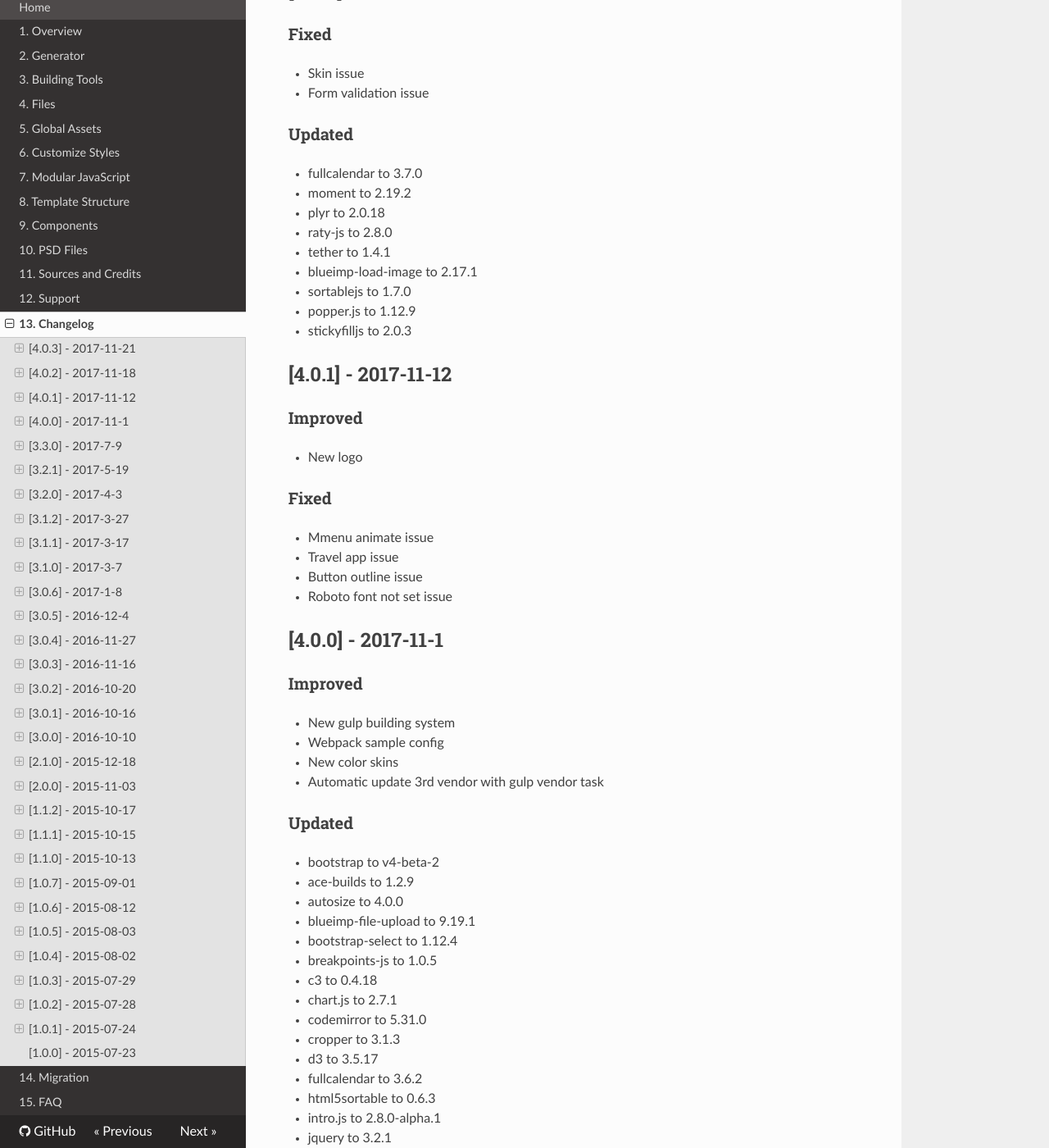
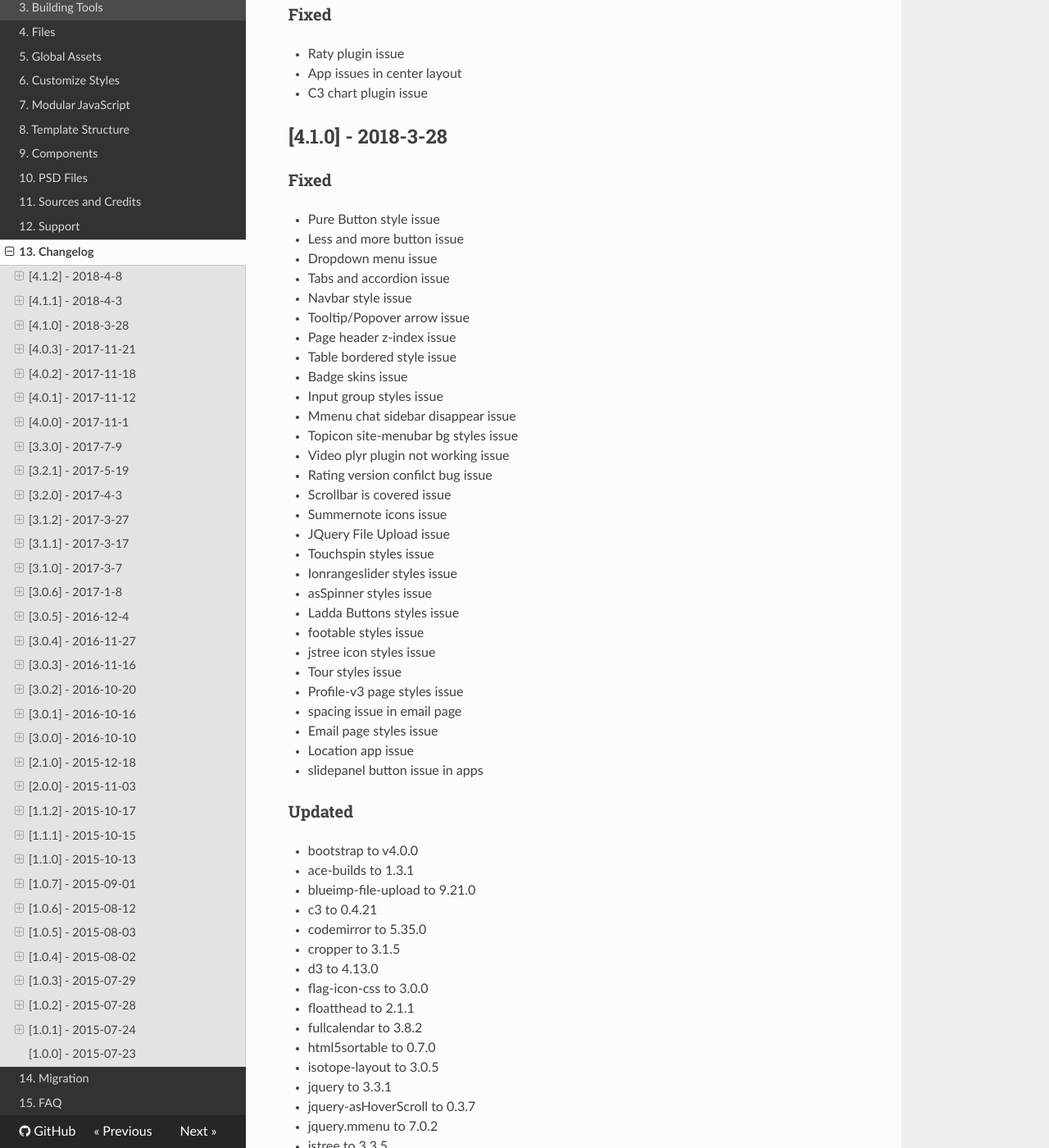
Before and after one commit to thecreation/remark-docs, an MkDocs documentation site: the page built from docs/changelog.md, in a window 1280 px wide and 1400 px high, scrolled down 414 px. Shown: the whole window at 82% size. Built offline with MkDocs 1.6.1, drawn with Linux system fonts in a browser that asks for light colours; nearby versions of some CDN libraries; old or Windows-style settings are respelled for this version of MkDocs; some of the changed text lies outside the part shown.

```diff
--- a/docs/changelog.md
+++ b/docs/changelog.md
@@ -1,6 +1,89 @@
 #11. Changelog
 
 If you enjoy Remark, please leave a nice review on [themeforest](https://themeforest.net/item/remark-responsive-bootstrap-4-admin-template/11989202).
+
+[4.1.2] - 2018-4-8
+--------------------
+### Fixed
+- Material style assets issue
+
+[4.1.1] - 2018-4-3
+--------------------
+### Fixed
+- Raty plugin issue
+- App issues in center layout
+- C3 chart plugin issue
+
+[4.1.0] - 2018-3-28
+--------------------
+### Fixed
+- Pure Button style issue
+- Less and more button issue
+- Dropdown menu issue
+- Tabs and accordion issue
+- Navbar style issue
+- Tooltip/Popover arrow issue
+- Page header z-index issue
+- Table bordered style issue
+- Badge skins issue
+- Input group styles issue
+- Mmenu chat sidebar disappear issue
+- Topicon site-menubar bg styles issue
+- Video plyr plugin not working issue
+- Rating version confilct bug issue
+- Scrollbar is covered issue
+- Summernote icons issue
+- JQuery File Upload issue
+- Touchspin styles issue
+- Ionrangeslider styles issue
+- asSpinner styles issue
+- Ladda Buttons styles issue
+- footable styles issue
+- jstree icon styles issue
+- Tour styles issue
+- Profile-v3 page styles issue
+- spacing issue in email page
+- Email page styles issue
+- Location app issue
+- slidepanel button issue in apps
+
+### Updated
+- bootstrap to v4.0.0
+- ace-builds to 1.3.1
+- blueimp-file-upload to 9.21.0
+- c3 to 0.4.21
+- codemirror to 5.35.0
+- cropper to 3.1.5
+- d3 to 4.13.0
+- flag-icon-css to 3.0.0
+- floatthead to 2.1.1
+- fullcalendar to 3.8.2
+- html5sortable to 0.7.0
+- isotope-layout to 3.0.5
+- jquery to 3.3.1
+- jquery-asHoverScroll to 0.3.7
+- jquery.mmenu to 7.0.2
+- jstree to 3.3.5
+- ladda to 1.0.6
+- marked to 0.3.16
+- masonry-layout to 4.2.1
+- moment to 2.20.1
+- peity to 3.3.0
+- rickshaw to 1.6.4
+- select2 to 4.0.6-rc.1
+- summernote to 0.8.10
+- tablesaw to 3.0.9
+- tether to 1.4.3
+- to-markdown to 3.1.1
+- toastr to 2.1.4
+- imagesloaded to 4.1.4
+- datatables.net-buttons-bs4 to 1.5.1
+- datatables.net-fixedcolumns-bs4 to 3.2.4
+- datatables.net-responsive to 2.2.1
+- datatables.net-responsive-bs4 to 2.2.1
+- datatables.net-scroller-bs4 to 1.4.4
+- datatables.net-select-bs4 to 1.2.5
+- blueimp-load-image to 2.18.0
 
 [4.0.3] - 2017-11-21
 --------------------
--- a/mkdocs.yml
+++ b/mkdocs.yml
@@ -1,6 +1,6 @@
 site_name: Remark Admin Template Docs
-repo_url: https://github.com/amazingSurge/remark-docs/
-site_author: amazingsurge
+repo_url: https://github.com/thecreation/remark-docs/
+site_author: thecreation
 pages:
     - Home: index.md
     - 1. Overview: overview.md
```
Also changed, not shown: docs/credits.md (+37 -37 lines), docs/global.md (+1 -1 lines), docs/index.md (+2 -2 lines), docs/support.md (+2 -2 lines), resources.json (+46 -46 lines).
